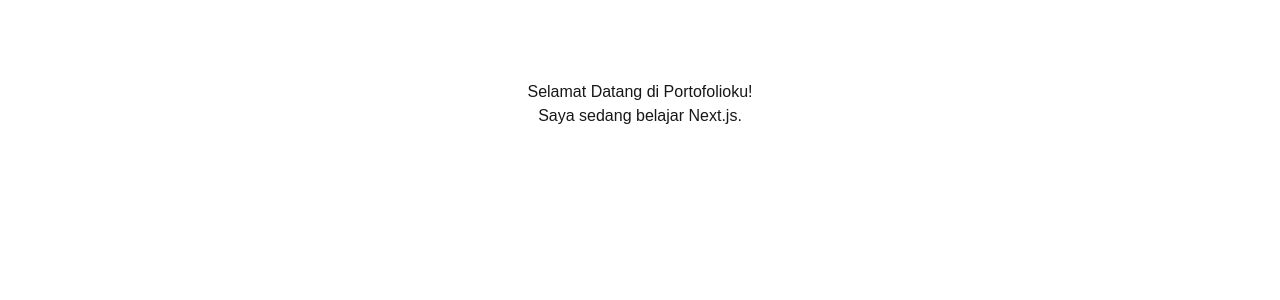
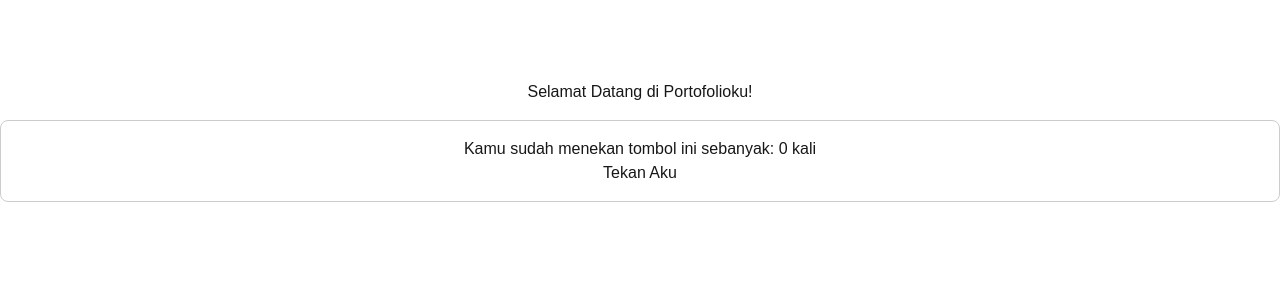
Before and after one commit to arizalirsyad/my-app, a Next.js app: page / in a window 1280 px wide. Shown: the top 300 px of the page. Built offline with nearby package versions, Linux system fonts and the light colour scheme.

Commit message:
Add interactive Counter component with useState

```diff
--- /dev/null
+++ b/app/components/Counter.tsx
@@ -0,0 +1,28 @@
+// 1. Import 'useState' dari React
+"use client"; // Ini adalah penanda penting di Next.js
+import { useState } from 'react';
+
+export default function Counter() {
+  // 2. Deklarasikan state
+  //    - 'hitungan' adalah variabel state-nya (nilai saat ini)
+  //    - 'setHitungan' adalah fungsi untuk MENGUBAH nilai state
+  //    - useState(0) berarti nilai awalnya adalah 0
+  const [hitungan, setHitungan] = useState(0);
+
+  // 3. Buat fungsi yang akan dijalankan saat tombol diklik
+  function handleClick() {
+    // Gunakan fungsi 'setHitungan' untuk memperbarui state
+    setHitungan(hitungan + 1);
+    console.log("Tombol diklik! Hitungan sekarang:", hitungan + 1);
+  }
+
+  return (
+    <div style={{ border: '1px solid #ccc', padding: '1rem', marginTop: '1rem', borderRadius: '8px' }}>
+      <p>Kamu sudah menekan tombol ini sebanyak: {hitungan} kali</p>
+      {/* 4. Tambahkan event handler 'onClick' ke tombol */}
+      <button onClick={handleClick}>
+        Tekan Aku
+      </button>
+    </div>
+  );
+}
--- a/app/page.tsx
+++ b/app/page.tsx
@@ -1,12 +1,17 @@
 import Header from "./components/Header";
 import Content from "./components/Content";
+import Counter from "./components/Counter"; // <-- Import komponen baru
 
 export default function Home() {
   return (
     <main style={{ fontFamily: 'sans-serif', textAlign: 'center', marginTop: '5rem' }}>
-      {/* Berikan nilai untuk prop "judul" di sini */}
       <Header judul="Selamat Datang di Portofolioku!" />
-      <Content content="Saya sedang belajar Next.js."/>
+      <Content
+        paragraf1="Saya sedang belajar konsep State di React."
+        paragraf2="Ini adalah komponen interaktif pertama saya."
+      />
+      {/* Panggil komponen Counter di sini */}
+      <Counter />
     </main>
   );
 }
```
